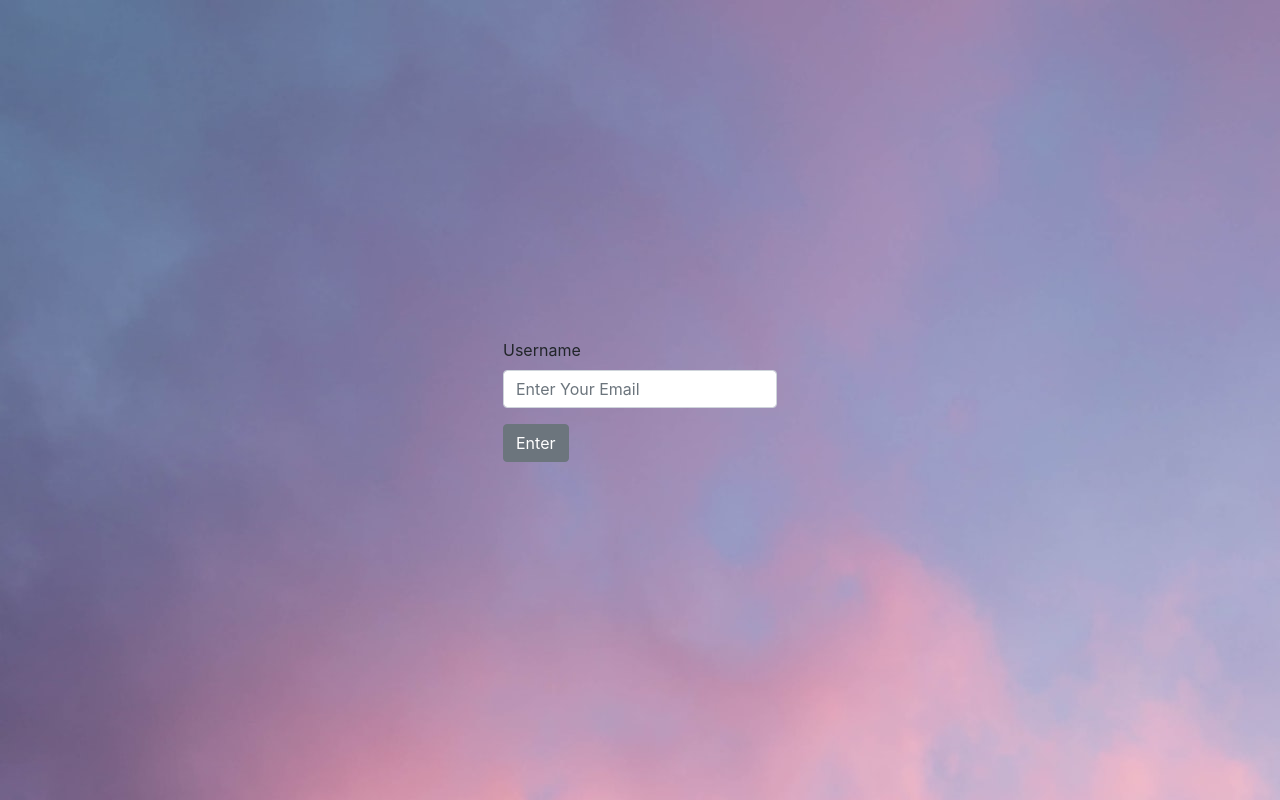
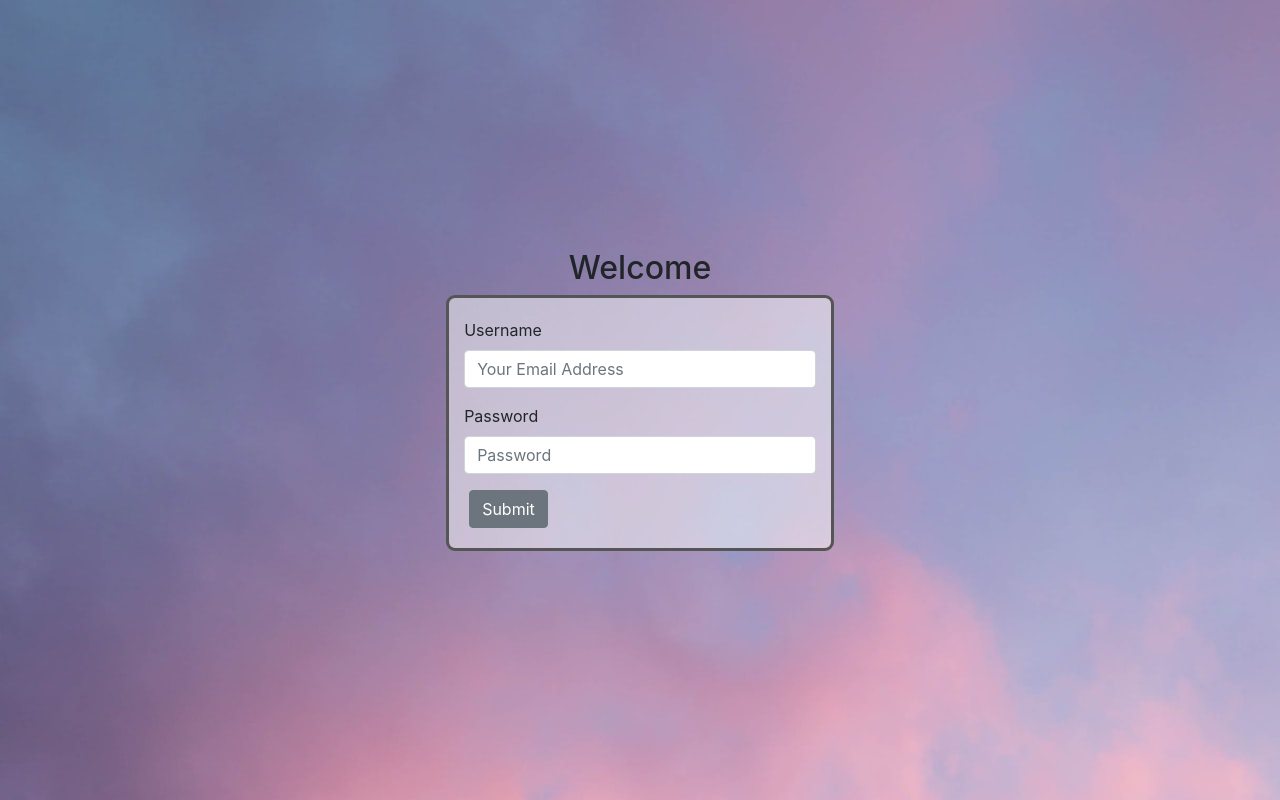
Before and after one commit to deltadesign/topdog, a React (Create React App) app: page / in a window 1280 px wide. Built offline with nearby package versions, Linux system fonts and the light colour scheme.

Commit message:
User login form created

```diff
--- a/src/App.css
+++ b/src/App.css
@@ -6,6 +6,14 @@
 
 .landingContainer{
   display: flex;
+  flex-direction: column;
   justify-content: center;
   align-items: center;
 }
+
+.user-login-form{
+  padding: 20px;
+  background: rgba(255,255,255, 0.5);
+  border-radius: 9px;
+  border: 3px solid #555;
+}
--- a/src/components/landing.js
+++ b/src/components/landing.js
@@ -4,6 +4,7 @@ import React from 'react';
 import Container from 'react-bootstrap/Container';
 import Form from 'react-bootstrap/Form';
 import Button from 'react-bootstrap/Button';
+import Row from 'react-bootstrap/row';
 
 
 class Landing extends React.Component{
@@ -17,13 +18,29 @@ class Landing extends React.Component{
 
     <div className = "landing">
       <Container className = "landingContainer">
-        <Form>
-          <Form.Group controlId = "userLoginName">
-            <Form.Label>Username</Form.Label>
-            <Form.Control type = "email" placeholder = "Enter Your Email"></Form.Control>
-          </Form.Group>
-          <Button variant = "secondary" type="submit">Enter</Button>
+
+        <Row>
+          <h2 id="welcome-message">Welcome</h2>
+        </Row>
+
+
+        <Form className = "user-login-form">
+            <Form.Group controlId = "user-login-name">
+              <Form.Row className="align-items-center">
+                <Form.Label>Username</Form.Label>
+                <Form.Control type = "email" placeholder = "Your Email Address"></Form.Control>
+              </Form.Row>
+            </Form.Group>
+            <Form.Group controlId = "user-password">
+              <Form.Row className="align-items-center">
+                <Form.Label>Password</Form.Label>
+                <Form.Control type = "password" placeholder = "Password"></Form.Control>
+              </Form.Row>
+            </Form.Group>
+              <Button variant = "secondary" type="submit">Submit</Button>
         </Form>
+
+
       </Container>
     </div>
 
```
Also changed, not shown: 1 other file (tests, documents, lock files or other folders).
